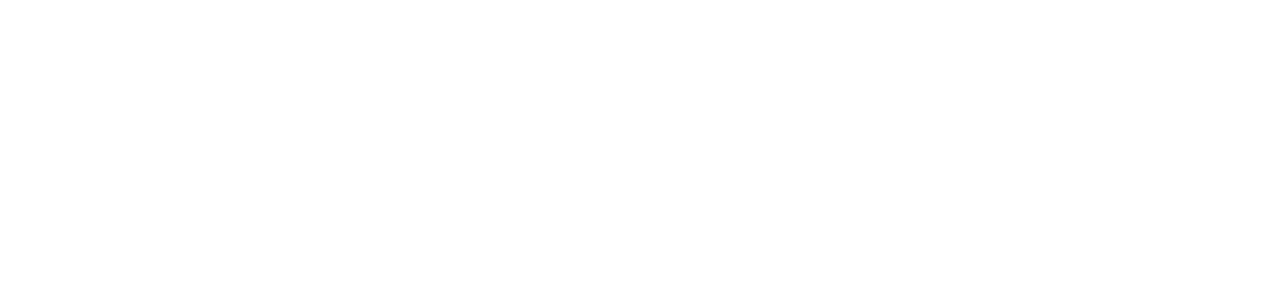
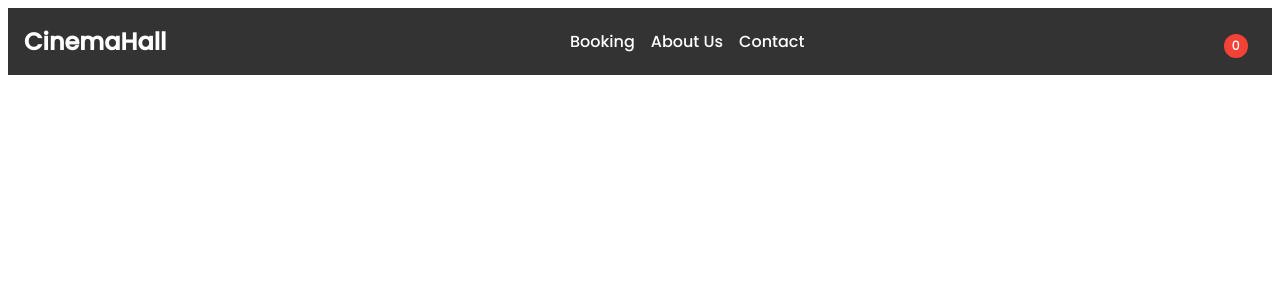
Before and after one commit to asifsiddiqui9011/CinemaHall, a React (Vite) app: page / in a window 1280 px wide. Shown: the top 300 px of the page. Built offline with nearby package versions, Linux system fonts and the light colour scheme.

Commit message:
navbar done

```diff
--- a/src/App.jsx
+++ b/src/App.jsx
@@ -1,11 +1,12 @@
 
 import './App.css'
-
+import Navbar from "./components/Nvbar/Navbar";
 function App() {
 
 
   return (
     <>
+    <Navbar />
 
     </>
   )
--- a/src/components/Nvbar/Navbar.css
+++ b/src/components/Nvbar/Navbar.css
@@ -0,0 +1,55 @@
+.navbar {
+    display: flex;
+    justify-content: space-between;
+    align-items: center;
+    background-color: #333;
+    color: #fff;
+    padding: 1rem;
+  }
+
+  .navbar-left .logo {
+    font-size: 1.5rem;
+    font-weight: bold;
+    color: #fff;
+    text-decoration: none;
+  }
+
+  .navbar-center .nav-links {
+    list-style-type: none;
+    display: flex;
+    margin: 0;
+    padding: 0;
+  }
+
+  .navbar-center .nav-links li {
+    margin-right: 1rem;
+  }
+
+  .navbar-center .nav-links a {
+    color: #fff;
+    text-decoration: none;
+  }
+
+  .navbar-right {
+    display: flex;
+    align-items: center;
+  }
+
+  .navbar-right .cart-icon,
+  .navbar-right .user-icon {
+    color: #fff;
+    text-decoration: none;
+    margin-left: 1rem;
+    position: relative;
+  }
+
+  .navbar-right .cart-count {
+    background-color: #f44336;
+    color: #fff;
+    border-radius: 50%;
+    padding: 0.2rem 0.5rem;
+    font-size: 0.8rem;
+    position: absolute;
+    top: -0.5rem;
+    right: -0.5rem;
+  }
--- a/src/components/Nvbar/Navbar.jsx
+++ b/src/components/Nvbar/Navbar.jsx
@@ -2,10 +2,37 @@
 
 const Navbar = () => {
   return (
-    <div>
 
-    </div>
-  )
+    <nav className="navbar">
+      <div className="navbar-left">
+        <a href="/" className="logo">
+          CinemaHall
+        </a>
+      </div>
+      <div className="navbar-center">
+        <ul className="nav-links">
+          <li>
+            <a href="/products">Booking</a>
+          </li>
+          <li>
+            <a href="/about">About Us</a>
+          </li>
+          <li>
+            <a href="/contact">Contact</a>
+          </li>
+        </ul>
+      </div>
+      <div className="navbar-right">
+        <a href="/cart" className="cart-icon">
+          <i className="fas fa-shopping-cart"></i>
+          <span className="cart-count">0</span>
+        </a>
+        <a href="/account" className="user-icon">
+          <i className="fas fa-user"></i>
+        </a>
+      </div>
+    </nav>
+    )
 }
 
 export default Navbar
--- a/src/index.css
+++ b/src/index.css
@@ -0,0 +1,7 @@
+@import url("https://fonts.googleapis.com/css2?family=Fredoka:wght@300..700&family=Poppins:wght@500&display=swap");
+
+
+
+body {
+  font-family: "Poppins", sans-serif;
+}
```
